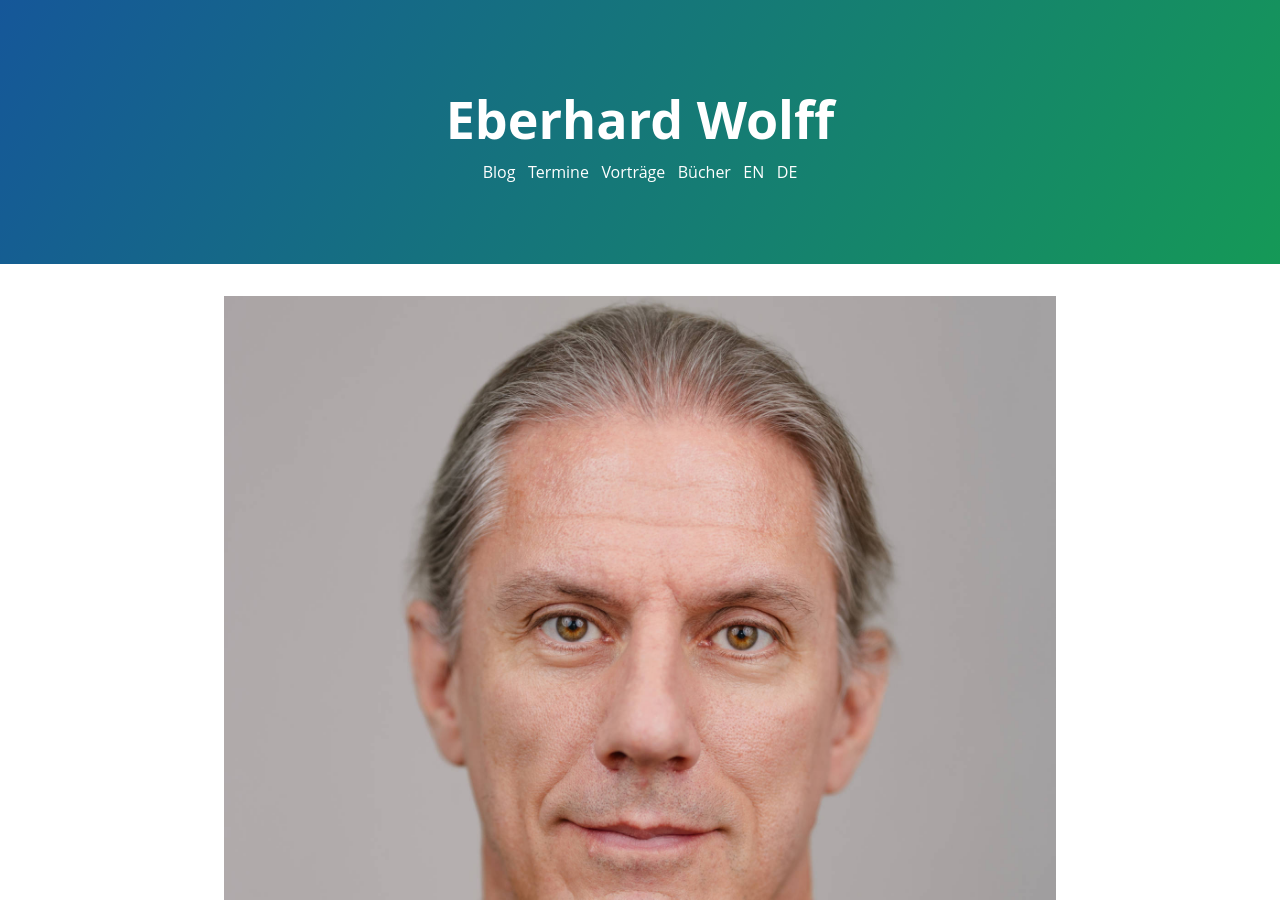
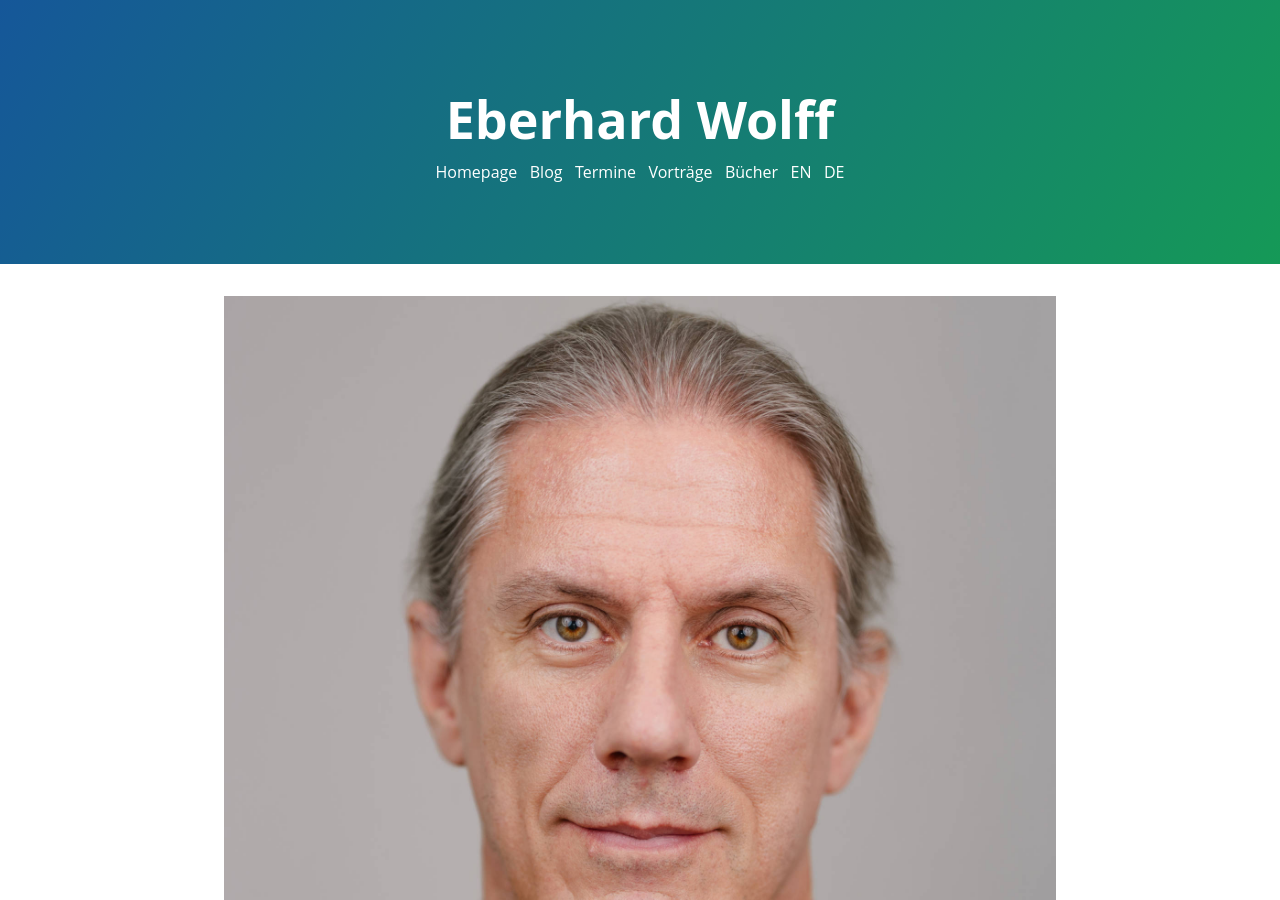
Before and after one commit to ewolff/ewolff.com, a Jekyll site: the page built from index.md, in a window 1280 px wide and 900 px high. Built offline with Jekyll 4.4.1, drawn with Linux system fonts in a browser that asks for light colours.

Commit message:
Homepage in den Links ergänzt

```diff
--- a/_includes/page-header-de.html
+++ b/_includes/page-header-de.html
@@ -1,6 +1,8 @@
 <section class="page-header">
   <h1 class="project-name">{{ page.title }}</h1>
   <section id="links">
+    <a href="/">Homepage</a>
+    &nbsp;
     <a href="/blog.html">Blog</a>
     &nbsp;
     <a href="/termine.html">Termine</a>
--- a/_includes/page-header.html
+++ b/_includes/page-header.html
@@ -1,6 +1,8 @@
 <section class="page-header">
   <h1 class="project-name">{{ page.title }}</h1>
   <section id="links">
+    <a href="/">Homepage</a>
+    &nbsp;
     <a href="/blog.html">Blog</a>
     &nbsp;
     <a href="/schedule.html">Schedule</a>
```
